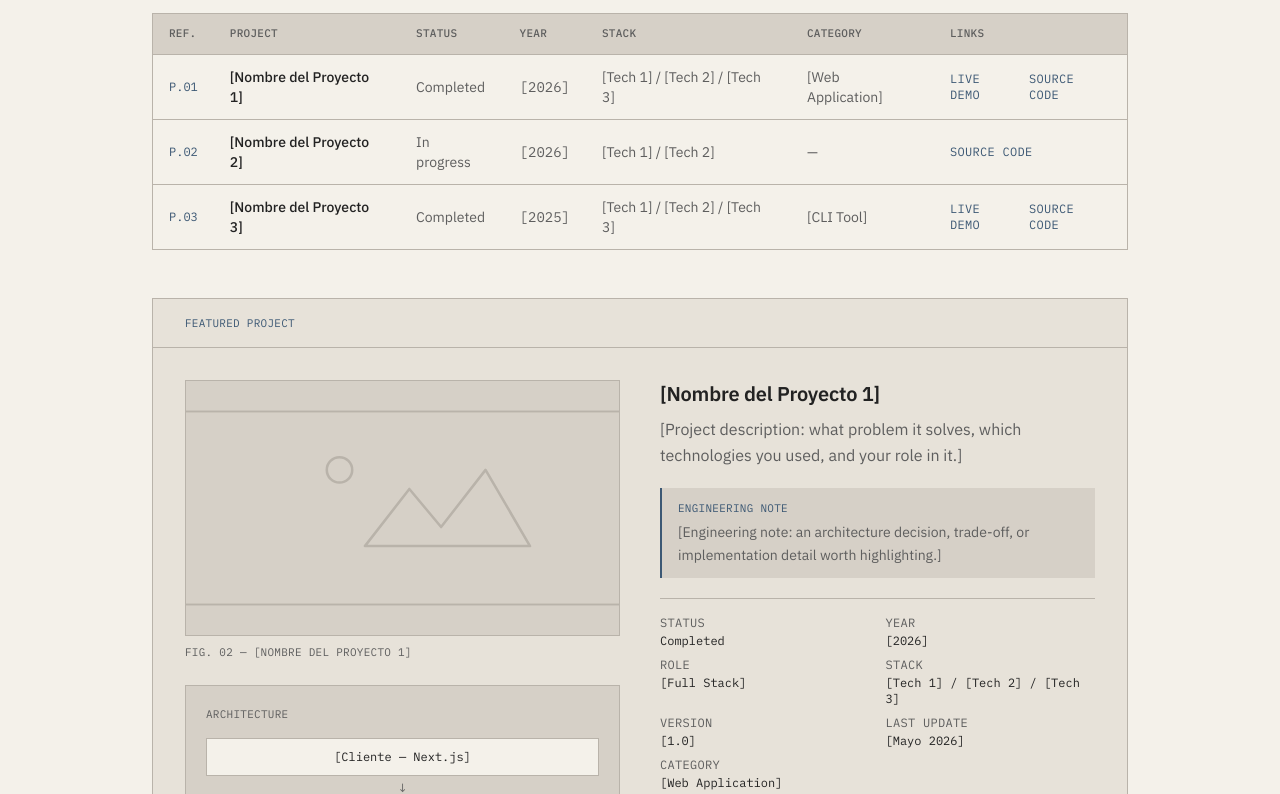
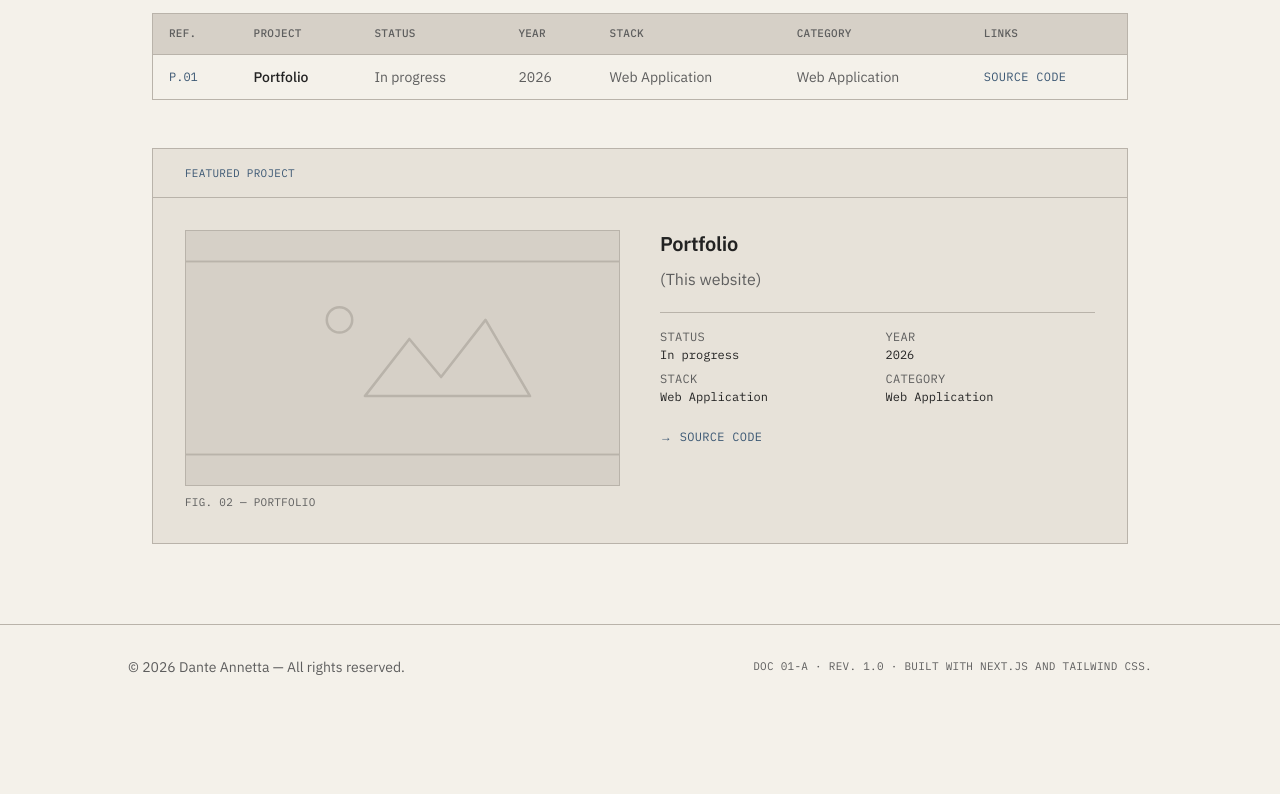
Before and after one commit to DanteAnnetta03/portfolio, a Next.js app: page / in a window 1280 px wide. Shown: the part 1846-2640 px from the top of the page. After the commit the page ends 2555 px from the top, so only its background shows below. Built offline with nearby package versions, Linux system fonts and the light colour scheme.

Commit message:
Primer logro

```diff
--- a/src/data/projects.ts
+++ b/src/data/projects.ts
@@ -24,54 +24,17 @@ export type Project = {
 
 export const projects: Project[] = [
   {
-    id: "project-1",
-    title: "[Nombre del Proyecto 1]",
+    id: "p01",
+    title: "Portfolio",
     description: {
-      es: "[Descripción del proyecto: qué problema resuelve, qué tecnologías usaste y tu rol en él.]",
-      en: "[Project description: what problem it solves, which technologies you used, and your role in it.]",
+      es: "(Este sitio web)",
+      en: "(This website)",
     },
-    tags: ["[Tech 1]", "[Tech 2]", "[Tech 3]"],
+    tags: ["Web Application"],
     imageUrl: "/project-placeholder.svg",
-    liveUrl: "https://ejemplo.com",
-    repoUrl: "https://github.com/tu-usuario/proyecto-1",
-    year: "[2026]",
-    role: "[Full Stack]",
-    version: "[1.0]",
-    lastUpdate: "[Mayo 2026]",
-    category: "[Web Application]",
-    architecture: ["[Cliente — Next.js]", "[API — Node.js]", "[Base de datos — PostgreSQL]"],
-    note: {
-      es: "[Nota técnica: una decisión de arquitectura, un trade-off o un detalle de implementación que valga la pena destacar.]",
-      en: "[Engineering note: an architecture decision, trade-off, or implementation detail worth highlighting.]",
-    },
-  },
-  {
-    id: "project-2",
-    title: "[Nombre del Proyecto 2]",
-    description: {
-      es: "[Descripción del segundo proyecto.]",
-      en: "[Description of the second project.]",
-    },
-    tags: ["[Tech 1]", "[Tech 2]"],
-    imageUrl: "/project-placeholder.svg",
-    repoUrl: "https://github.com/tu-usuario/proyecto-2",
+    repoUrl: "https://github.com/DanteAnnetta03/portfolio",
     inProgress: true,
-    year: "[2026]",
-    version: "[0.4]",
-  },
-  {
-    id: "project-3",
-    title: "[Nombre del Proyecto 3]",
-    description: {
-      es: "[Descripción del tercer proyecto.]",
-      en: "[Description of the third project.]",
-    },
-    tags: ["[Tech 1]", "[Tech 2]", "[Tech 3]"],
-    imageUrl: "/project-placeholder.svg",
-    liveUrl: "https://ejemplo.com",
-    repoUrl: "https://github.com/tu-usuario/proyecto-3",
-    year: "[2025]",
-    role: "[Backend]",
-    category: "[CLI Tool]",
+    year: "2026",
+    category: "Web Application",
   },
 ];
```
